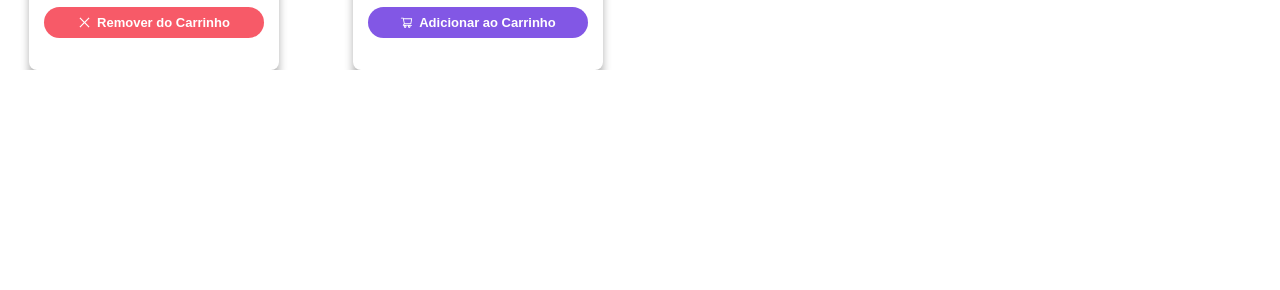
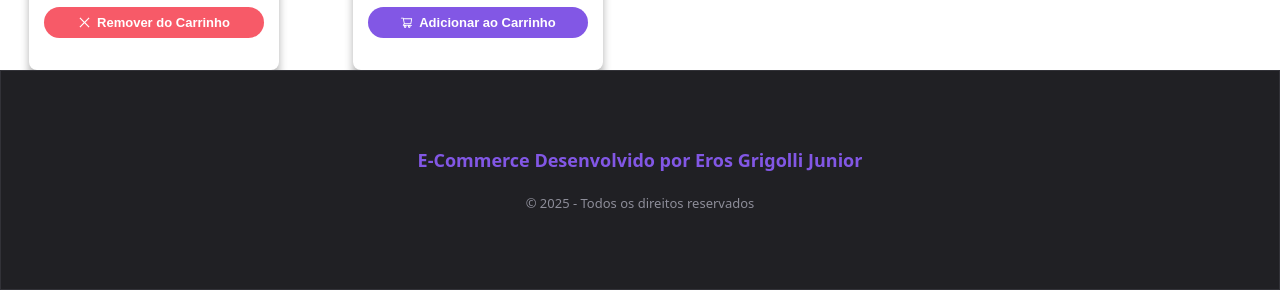
Before and after one commit to erosgri/E-Commerce, a React (Vite) app: page / in a window 1280 px wide. Shown: the part 1192-1482 px from the top of the page. Before the commit the page ends 1262 px from the top, so only its background shows below. Built offline with nearby package versions, Linux system fonts and the light colour scheme.

Commit message:
footer criado e ajustado

```diff
--- /dev/null
+++ b/src/components/Footer/footer.module.scss
@@ -0,0 +1,27 @@
+.footer {
+    display: flex;
+    align-items: center;
+    justify-content: center;
+    width: 100%;
+    padding: 32px ;
+    height: 220px;
+    background-color: var(--gray-800);
+    border: 1px solid var(--gray-700);
+}
+
+.content {
+    display: flex;
+    flex-direction: column;
+    align-items: center;
+    justify-content: center;
+    gap: 20px;
+
+    strong {
+        color: var(--primary);
+        font-size: 18px;
+    }
+    p {
+        color: var(--text);
+        font-size: 13px;
+    }
+}
--- /dev/null
+++ b/src/components/Footer/index.tsx
@@ -0,0 +1,12 @@
+import styles from './footer.module.scss';
+
+export default function Footer() {
+    return (
+        <footer className={styles.footer}>
+            <div className={styles.content}>
+                <strong>E-Commerce Desenvolvido por Eros Grigolli Junior</strong>
+                <p>&copy; {new Date().getFullYear()} - Todos os direitos reservados</p>
+            </div>
+        </footer>
+    )
+}
--- a/src/pages/Home/index.tsx
+++ b/src/pages/Home/index.tsx
@@ -1,6 +1,7 @@
 import style from './home.module.scss';
 import Header from "../../components/Header";
 import { ProductCard } from "../../components/ProductCard";
+import Footer from '../../components/Footer';
 function Home() {
     return (
         <div className={style.container}>
@@ -59,10 +60,12 @@ function Home() {
                     id="1"
                     //isInCart
                 />
+            </div>
+            <Footer />
+        </div>
 
-            </div>
-        </div>
     )
 }
 
+
 export default Home
```
